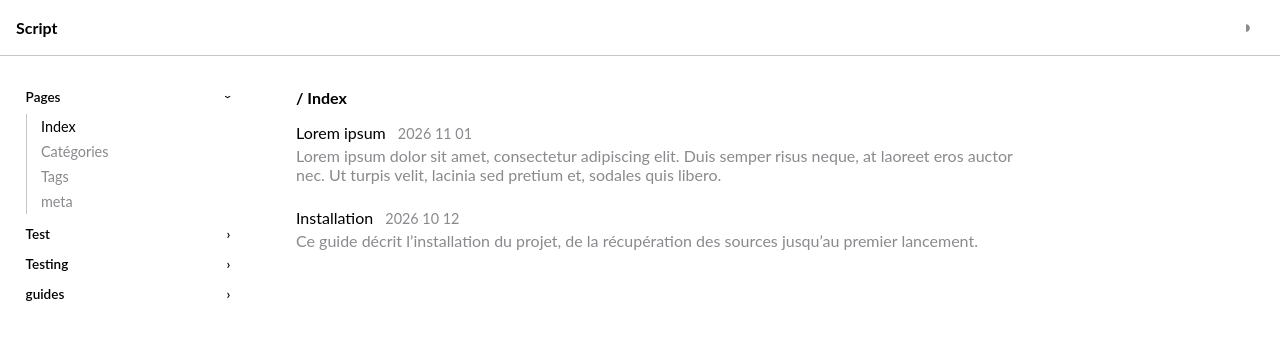
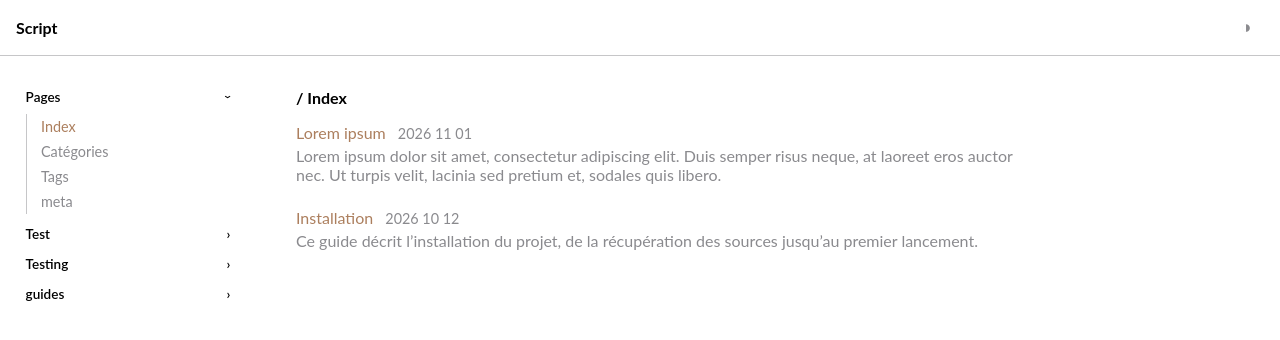
Before and after one commit to script-txt/script-txt.github.io, a Jekyll site: the page built from index.html, in a window 1280 px wide. Shown: the top 340 px of the page. Built offline with Jekyll 4.4.1, drawn with Linux system fonts in a browser that asks for light colours.

Commit message:
Update default.html

```diff
--- a/_layouts/default.html
+++ b/_layouts/default.html
@@ -22,7 +22,7 @@
     --border: light-dark(#c6c6c8, #39393c);
     /*--accent: light-dark(#0077ff, #0099ff);*/ /*blue*/
     /*--accent: light-dark(#ff2d55, #ff375f);*/ /*red*/
-    --accent: light-dark(#ac7f5e, ##b78a66); /*brown*/
+    --accent: light-dark(#ac7f5e, #b78a66); /*brown*/
     --hover: light-dark(#efeff0, #2a2a2c);
 
     --header-h: 3.5rem;
```
